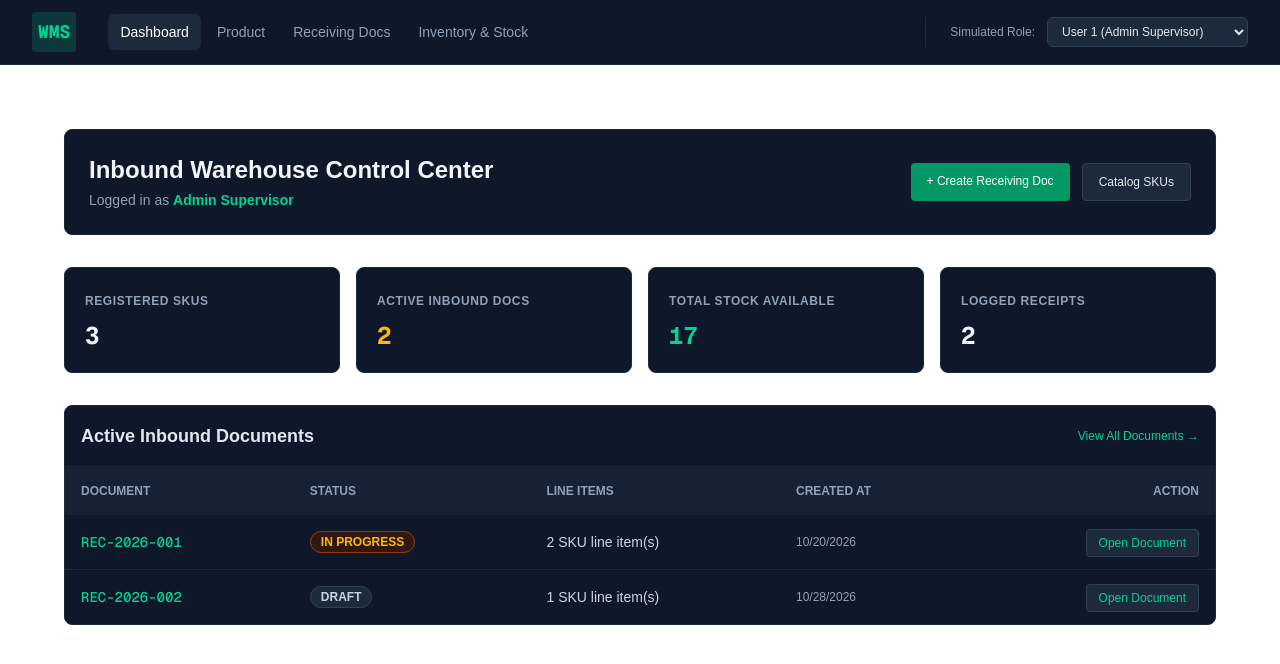
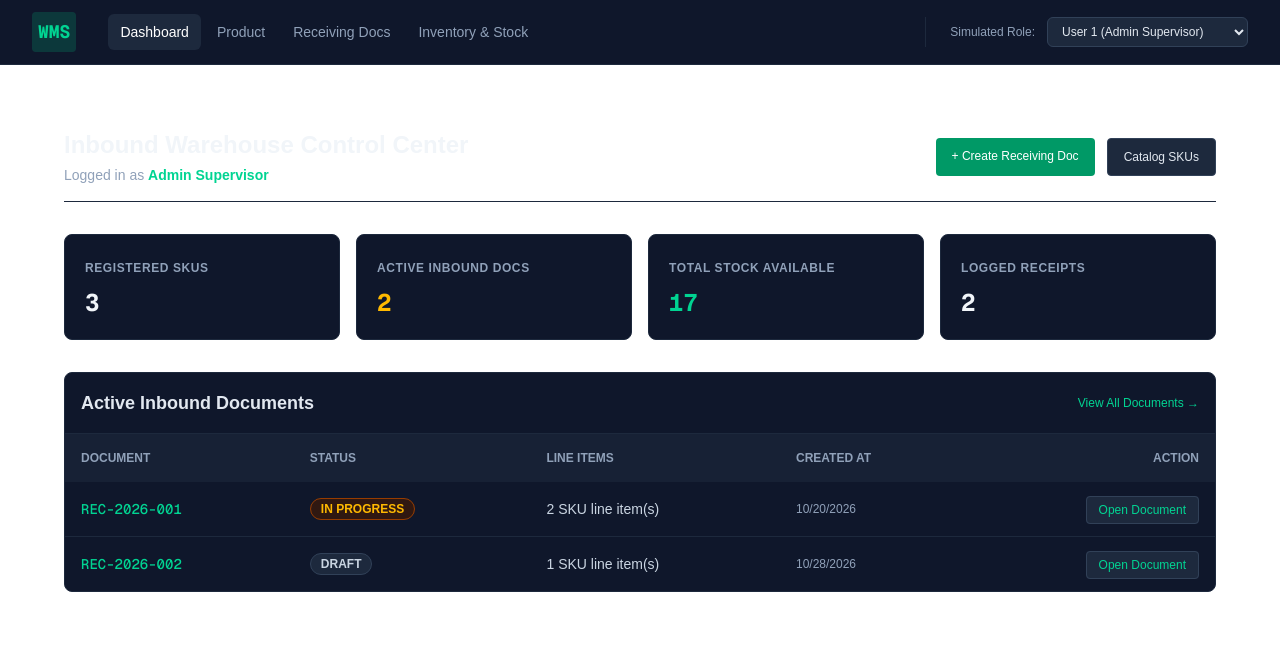
Before and after one commit to yorunaka/TA-warehouse-receiving-system, a Next.js app: page / in a window 1280 px wide. Shown: the top 664 px of the page. Built offline with nearby package versions, Linux system fonts and the light colour scheme.

Commit message:
fix: changed styling

```diff
--- a/app/page.tsx
+++ b/app/page.tsx
@@ -55,7 +55,7 @@ export default function DashboardPage() {
   return (
     <div className="space-y-8">
       {/* Header Banner */}
-      <div className="bg-slate-900 border border-slate-800 rounded-lg p-6 flex flex-col md:flex-row md:items-center justify-between gap-4">
+      <div className="flex flex-col sm:flex-row justify-between sm:items-center gap-4 border-b border-slate-800 pb-4">
         <div>
           <h1 className="text-2xl font-bold text-slate-100">Inbound Warehouse Control Center</h1>
           <p className="text-sm text-slate-400 mt-1">
```
